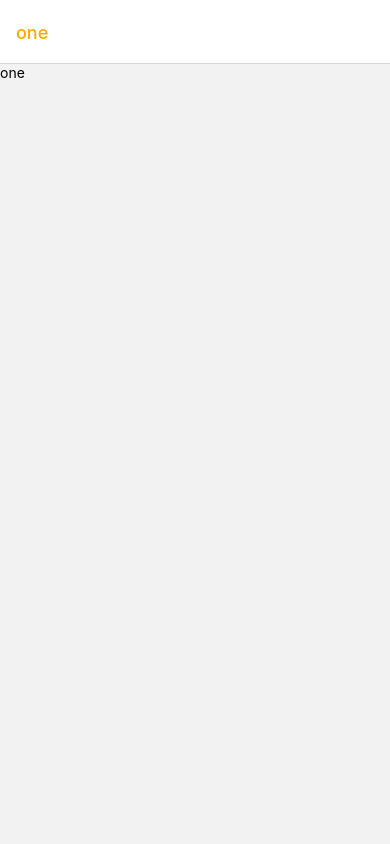
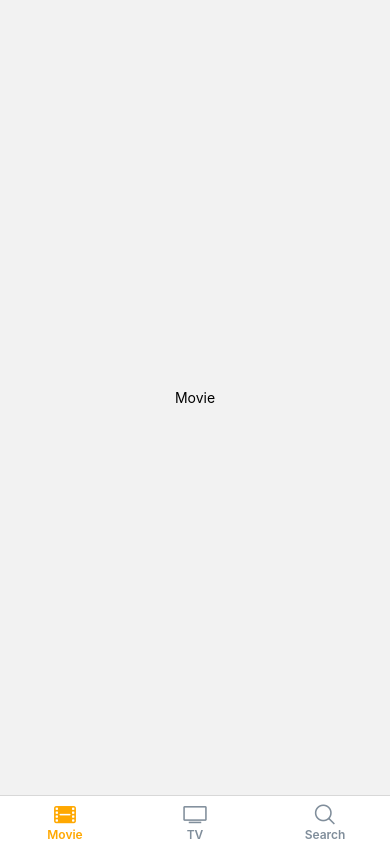
Before and after one commit to proxima2182/practice-react-native, a React Native app: screen /Movie in a window 390 px wide. Before the commit this address had no page. Built offline with nearby package versions, Linux system fonts and the light colour scheme.

Commit message:
Do(Practice) : Stack Navigation - jump to another navigation

```diff
--- a/App.js
+++ b/App.js
@@ -4,7 +4,7 @@ import * as Font from 'expo-font';
 import {Asset} from "expo-asset";
 import {Ionicons} from "@expo/vector-icons"
 import {NavigationContainer} from "@react-navigation/native";
-import Stack from "./navigation/Stack";
+import Navigation from "./navigation/Navigation";
 
 export default function App() {
     const [appIsReady, setAppIsReady] = useState(false);
@@ -43,7 +43,7 @@ export default function App() {
     }
     return (
         <NavigationContainer>
-            <Stack/>
+            <Navigation/>
         </NavigationContainer>
     );
 }
--- /dev/null
+++ b/navigation/Navigation.js
@@ -0,0 +1,13 @@
+import {createNativeStackNavigator} from "@react-navigation/native-stack";
+import Tabs from "./Tabs";
+import Stack from "./Stack";
+
+const Nav = createNativeStackNavigator();
+
+const Root = () => (<Nav.Navigator
+    screenOptions={{headerShown: false}}>
+    <Nav.Screen name="Tabs" component={Tabs}/>
+    <Nav.Screen name="Stack" component={Stack}/>
+</Nav.Navigator>);
+
+export default Root;
--- a/navigation/Stack.js
+++ b/navigation/Stack.js
@@ -20,11 +20,11 @@ const GenerateScreen = (key) => {
     );
 }
 
-const SceneTwo = ({navigation: {setOptions}}) => {
+const SceneThree = ({navigation: {navigate}}) => {
     return (
         <TouchableOpacity
-            onPress={() => setOptions({title: 'hello!'})}>
-            <Text>Change Title</Text>
+            onPress={() => navigate('Tabs')}>
+            <Text>Go Back</Text>
         </TouchableOpacity>
     )
 }
@@ -40,8 +40,8 @@ const Stack = () => <NativeStack.Navigator
         headerBackTitleVisible: false,
     }}>
     <NativeStack.Screen name="one" component={GenerateScreen("one")}/>
-    <NativeStack.Screen name="two" component={SceneTwo}/>
-    <NativeStack.Screen name="three" component={GenerateScreen("three")}/>
+    <NativeStack.Screen name="two" component={GenerateScreen("two")}/>
+    <NativeStack.Screen name="three" component={SceneThree}/>
 </NativeStack.Navigator>;
 
 export default Stack;
--- a/navigation/Tabs.js
+++ b/navigation/Tabs.js
@@ -13,6 +13,7 @@ const Tabs = () => {
     return (<Tab.Navigator
         initialRouteName="Search"
         screenOptions={{
+            headerShown: false,
             tabBarStyle: {
                 backgroundColor: isDark ? NAV_BACKGROUND_DARK : 'white',
             },
--- a/screens/Movie.js
+++ b/screens/Movie.js
@@ -1,9 +1,13 @@
-import {Text, View} from "react-native";
+import {Text, TouchableOpacity} from "react-native";
 
-const Screen =() => (
-    <View style={{flex:1, justifyContent:"center", alignItems: "center"}}>
+const Screen = ({navigation: {navigate}}) => (
+    <TouchableOpacity
+        onPress={() => navigate('Stack', {screen: 'two'})}
+        style={{
+            flex: 1, justifyContent: "center", alignItems: "center"
+        }}>
         <Text>Movie</Text>
-    </View>
+    </TouchableOpacity>
 );
 
 export default Screen;
--- a/screens/Search.js
+++ b/screens/Search.js
@@ -1,7 +1,7 @@
 import {Text, View} from "react-native";
 
-const Screen =() => (
-    <View style={{flex:1, justifyContent:"center", alignItems: "center"}}>
+const Screen = () => (
+    <View style={{flex: 1, justifyContent: "center", alignItems: "center"}}>
         <Text>Search</Text>
     </View>
 );
--- a/screens/TV.js
+++ b/screens/TV.js
@@ -1,8 +1,8 @@
 import React from "react";
-import {View, Text} from "react-native";
+import {Text, View} from "react-native";
 
-const Screen =() => (
-    <View style={{flex:1, justifyContent:"center", alignItems: "center"}}>
+const Screen = () => (
+    <View style={{flex: 1, justifyContent: "center", alignItems: "center"}}>
         <Text>Tv</Text>
     </View>
 );
```
